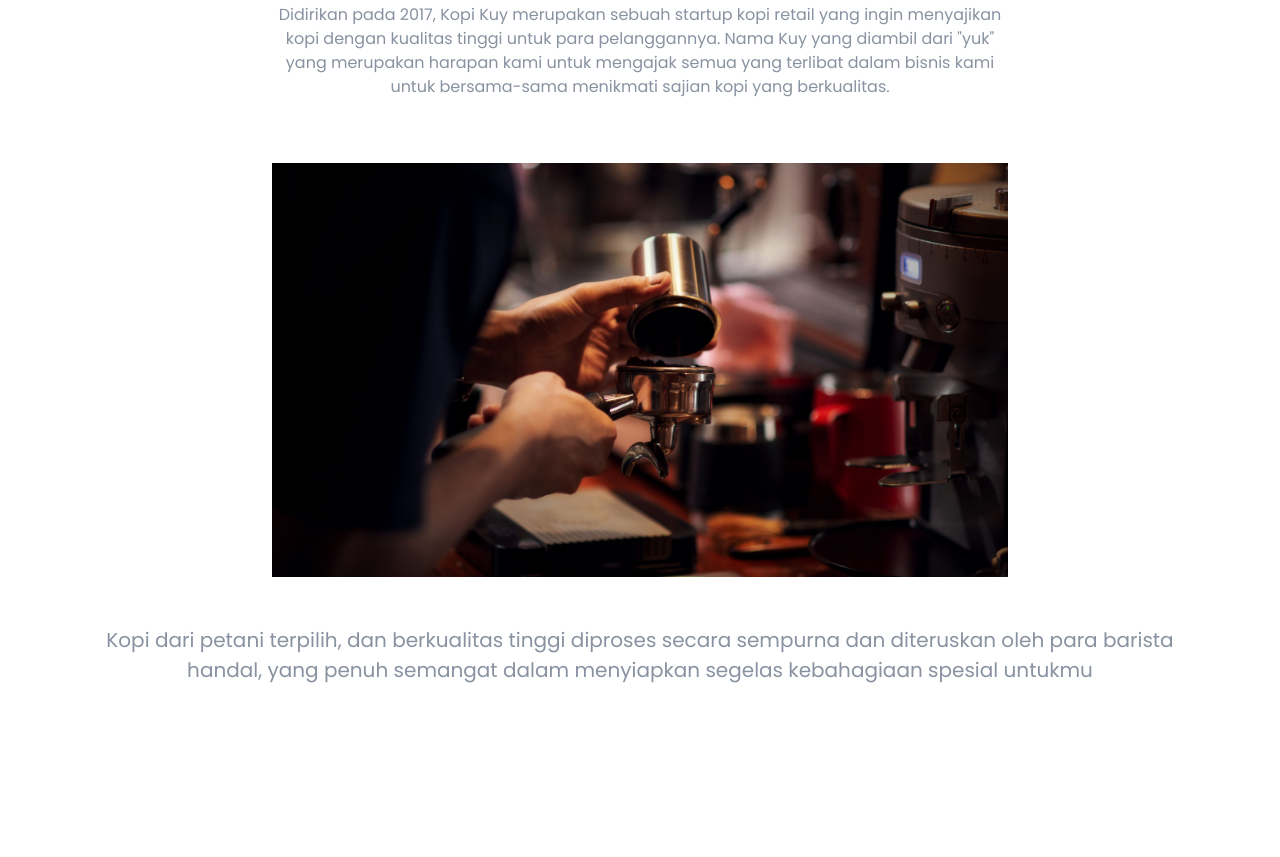
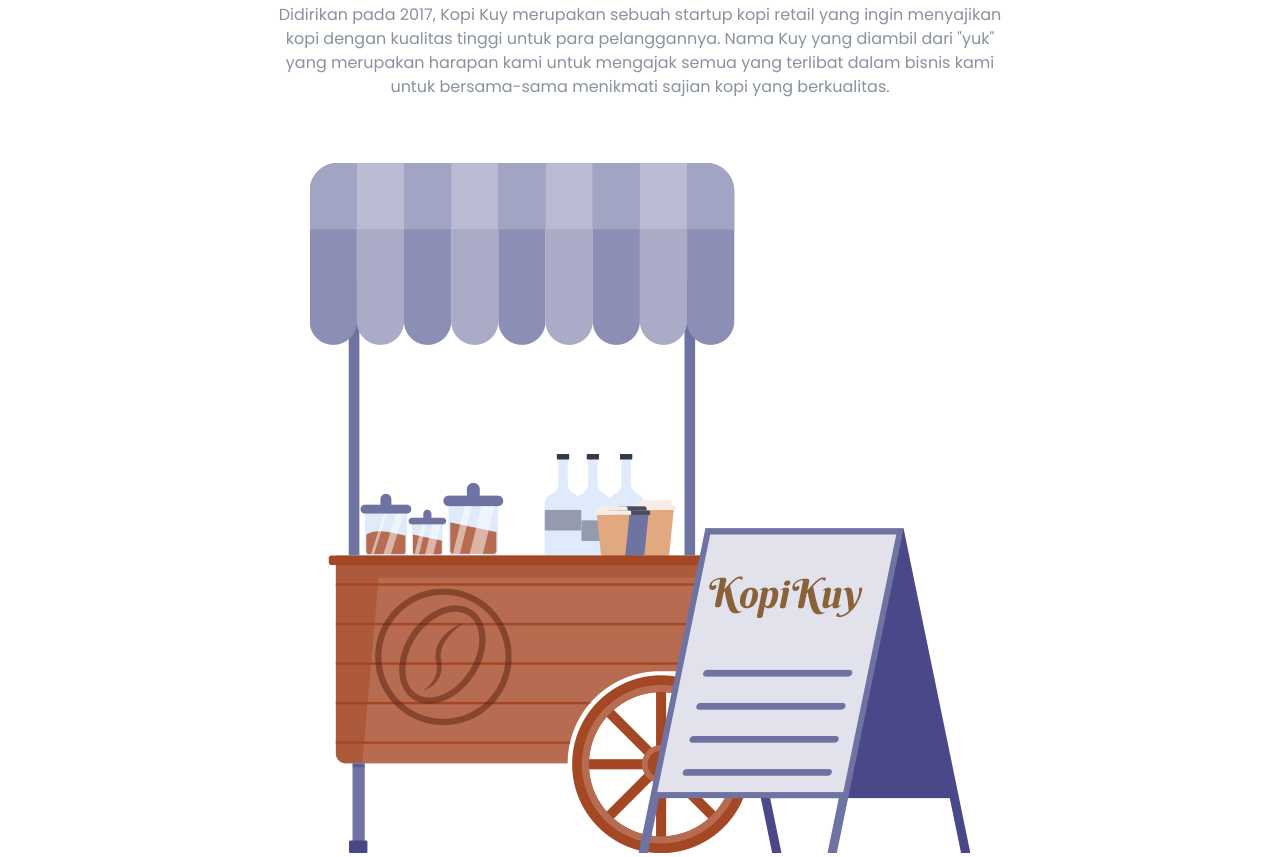
Before and after one commit to kennitaseptriana/project3new, a plain HTML site: page index.html in a window 1280 px wide. Shown: the part 2374-3231 px from the top of the page. Drawn offline with Linux system fonts and the light colour scheme.

Commit message:
ganti banner 1

```diff
--- a/index.html
+++ b/index.html
@@ -168,7 +168,7 @@
                         mengajak semua yang terlibat dalam bisnis kami untuk bersama-sama menikmati sajian kopi yang
                         berkualitas.
                     </p>
-                    <img alt="image" class="img-fluid my-5" src="images/aset/barista.jpg">
+                    <img alt="image" class="img-fluid my-5" src="images/aset/gerobak kopi.png">
                 </div>
                 <div class="col-12 text-center">
                     <blockquote class="blockquote">
```
